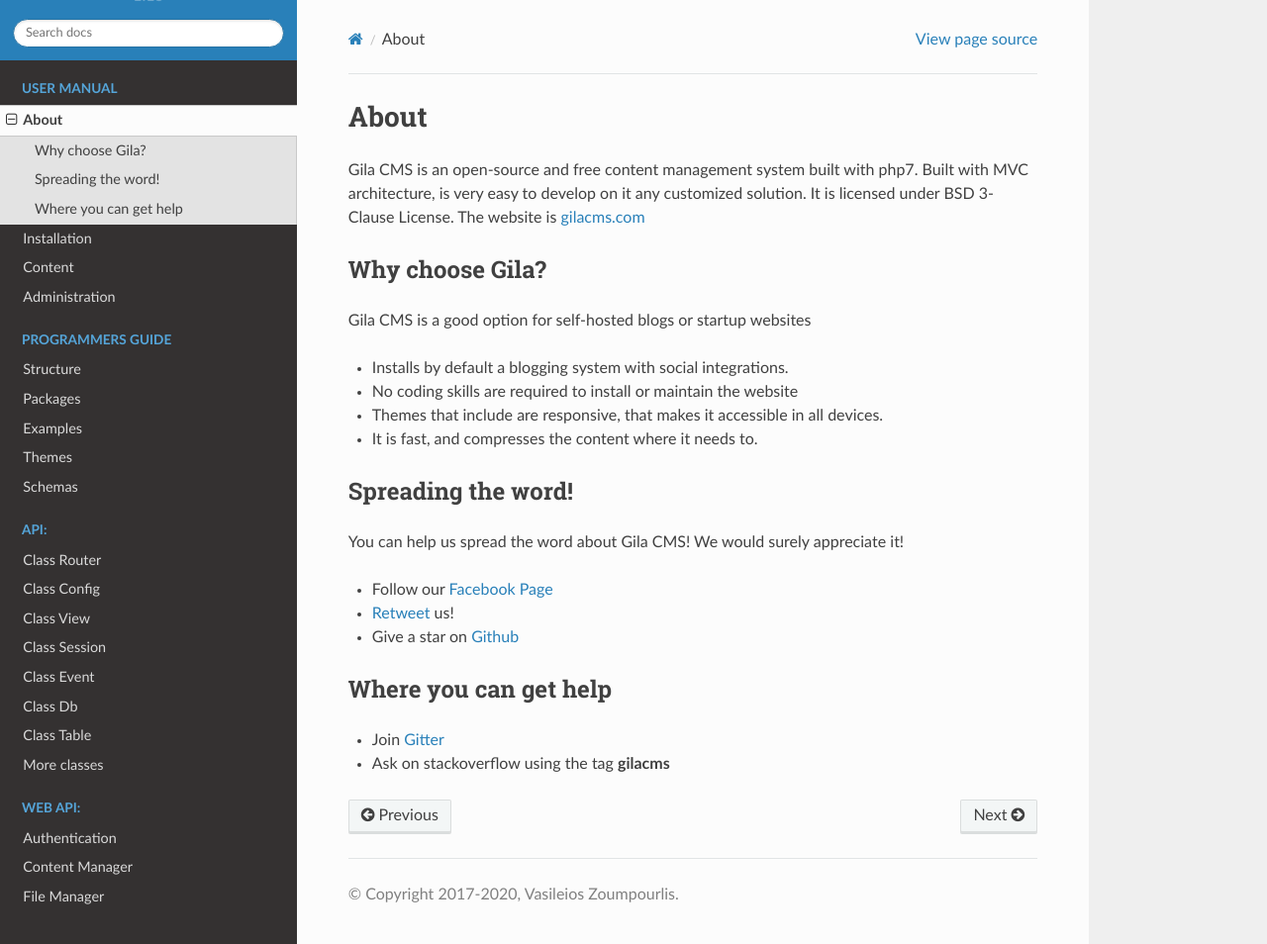
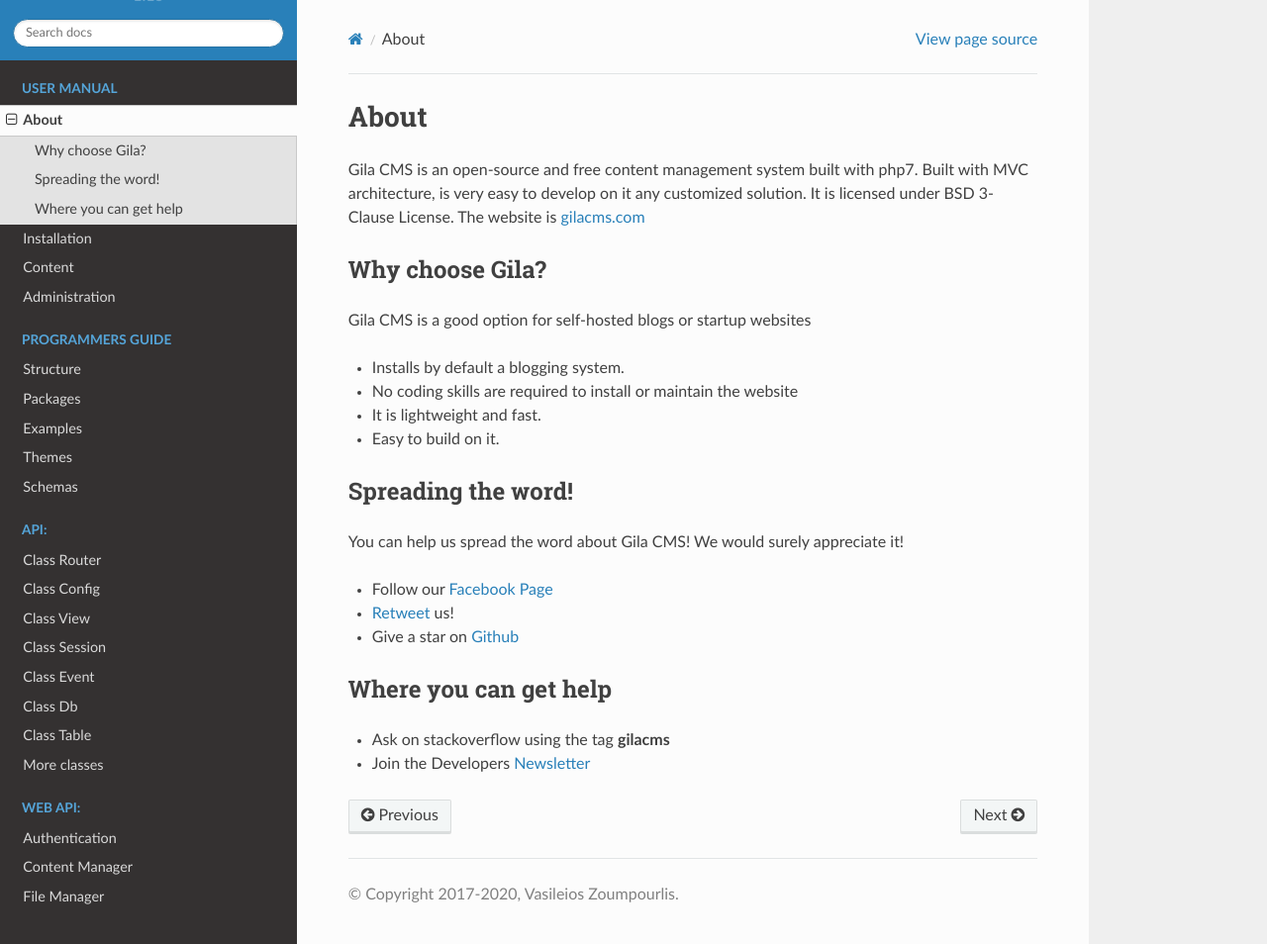
Before and after one commit to GilaCMS/docs, a Sphinx documentation site: the page built from source/index.md, in a window 1280 px wide and 954 px high. Shown: the whole window at 99% size. Built offline with Sphinx 7.4.7 and the Read the Docs theme 2.0.0, drawn with Linux system fonts in a browser that asks for light colours; pages that are not in the unit, such as notebooks, are missing from menus.

Commit message:
changed intro page

```diff
--- a/source/index.md
+++ b/source/index.md
@@ -2,15 +2,15 @@
 # About
 
 Gila CMS is an open-source and free content management system built with php7. Built with MVC architecture, is very easy to develop on it any customized solution. It is licensed under BSD 3-Clause License.
-The website is [gilacms.com](http://gilacms.com)
+The website is [gilacms.com](https://gilacms.com)
 
 ### Why choose Gila?
 
 Gila CMS is a good option for self-hosted blogs or startup websites
-- Installs by default a blogging system with social integrations.
+- Installs by default a blogging system.
 - No coding skills are required to install or maintain the website
-- Themes that include are responsive, that makes it accessible in all devices.
-- It is fast, and compresses the content where it needs to.
+- It is lightweight and fast.
+- Easy to build on it.
 
 ### Spreading the word!
 
@@ -21,5 +21,5 @@ You can help us spread the word about Gila CMS! We would surely appreciate it!
 
 ### Where you can get help
 
-- Join [Gitter](https://gitter.im/GilaCMS/Lobby)
 - Ask on stackoverflow using the tag **gilacms**
+- Join the Developers [Newsletter](https://tinyletter.com/gilacms)
```
